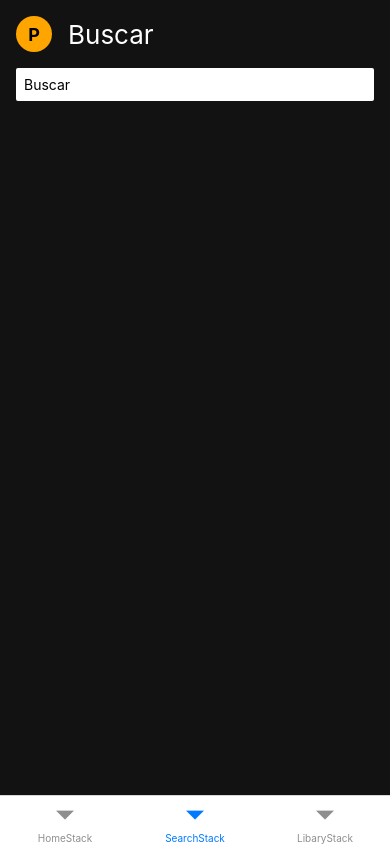
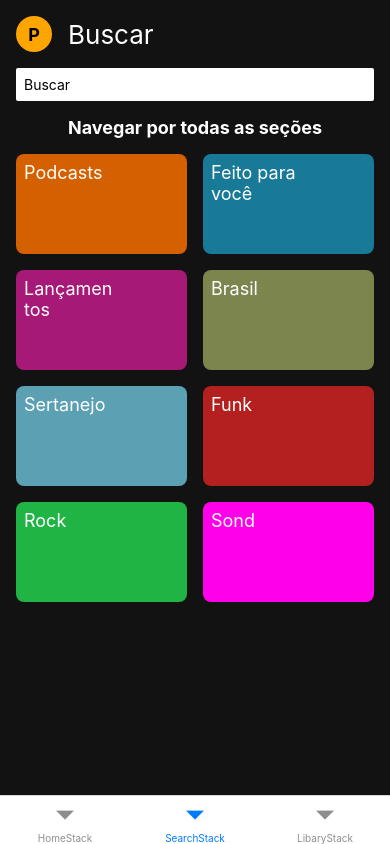
Before and after one commit to pedrokpdo/replica-spotify, a React Native app: screen /SearchStack in a window 390 px wide. Built offline with nearby package versions, Linux system fonts and the light colour scheme.

Commit message:
SearchScreen

```diff
--- a/src/components/InputComponent/index.tsx
+++ b/src/components/InputComponent/index.tsx
@@ -1,9 +1,9 @@
 import React from "react";
-import { TextInput, View } from "react-native";
+import { TextInput } from "react-native";
 import { Title } from "../funcionais/TitleComponent";
 
 export const InputComponent = () => {
     return (
-        <TextInput style={{ backgroundColor: 'white', padding: 8, borderRadius: 2 }} placeholder='Buscar'/>
+        <TextInput style={{ backgroundColor: 'white', padding: 8, borderRadius: 2 }} placeholder='Buscar' />
     )
 }
--- /dev/null
+++ b/src/components/SearchComponent/index.tsx
@@ -0,0 +1,19 @@
+import React from "react";
+import { Dimensions, View } from "react-native";
+import { FullCard } from "../funcionais/FullCard";
+import { Title } from "../funcionais/TitleComponent";
+
+interface Props {
+    color?: string;
+    title?: string;
+}
+
+const { width } = Dimensions.get('window')
+
+export const SearchComponent = ({ color, title }: Props) => {
+    return (
+        <FullCard style={{ backgroundColor: color, width: width / 2 - 24, height: 100, padding: 8, borderRadius: 8, marginTop: 16 }}>
+            <Title style={{ width: 90 }}>{title}</Title>
+        </FullCard>
+    )
+}
--- a/src/components/funcionais/TitleComponent/index.tsx
+++ b/src/components/funcionais/TitleComponent/index.tsx
@@ -9,7 +9,7 @@ interface Props {
     top?: any;
 }
 
-export const Title = ({ bold=false, children, style = {}, top=0, bottom=0 }: Props) => {
+export const Title = ({ bold, children, style = {}, top=0, bottom=0 }: Props) => {
     return (
         <Text style={{color: 'white' ,marginTop: 8 * top, marginBottom: 8 * bottom, fontWeight: bold ? 'bold' : '400', fontSize: 18, ...style }}>{children}</Text>
     )
--- a/src/screens/SearchScreen/index.tsx
+++ b/src/screens/SearchScreen/index.tsx
@@ -1,8 +1,11 @@
 import React from "react";
 import { ContainerComponent } from "../../components/funcionais/ContainerComponent";
+import { Row } from "../../components/funcionais/RowComponent";
 import { Space } from "../../components/funcionais/SpaceComponent";
+import { Title } from "../../components/funcionais/TitleComponent";
 import { InputComponent } from "../../components/InputComponent";
 import { MainHeader } from "../../components/MainHeader";
+import { SearchComponent } from "../../components/SearchComponent";
 
 export const SearchScreen = () => {
     return (
@@ -13,6 +16,20 @@ export const SearchScreen = () => {
             <Space top={2}>
                 <InputComponent />
             </Space>
+            <Space top={2}>
+                <Title bold style={{ alignSelf: 'center', fontSize: 18 }}>Navegar por todas as seções</Title>
+                <Row style={{ flexWrap: 'wrap', justifyContent: 'space-between',  }}>
+                    <SearchComponent color="#d46000" title="Podcasts" />
+                    <SearchComponent color="#187a97" title="Feito para você" />
+                    <SearchComponent color="#a71977" title="Lançamentos" />
+                    <SearchComponent color="#7c854e" title="Brasil" />
+                    <SearchComponent color="#5ca0b4" title="Sertanejo" />
+                    <SearchComponent color="#b41f1f" title="Funk" />
+                    <SearchComponent color="#1fb444" title="Rock" />
+                    <SearchComponent color="#ff00ea" title="Sond" />
+
+                </Row>
+            </Space>
         </ContainerComponent>
     )
 }
```
